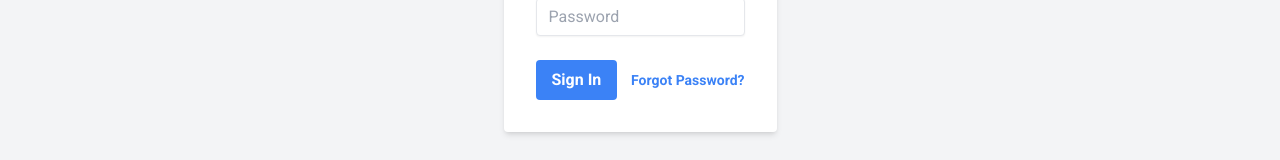
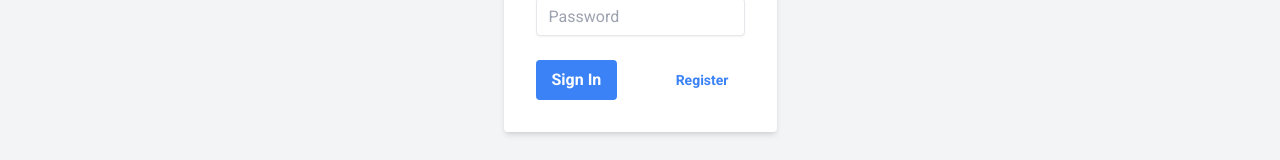
Before and after one commit to pn-code/fit-reservation, a Next.js app: page /login in a window 1280 px wide. Shown: the part 428-588 px from the top of the page. Built offline with nearby package versions, Linux system fonts and the light colour scheme.

Commit message:
Handling login functionality

```diff
--- a/app/login/page.tsx
+++ b/app/login/page.tsx
@@ -2,6 +2,7 @@
 import { useState } from "react";
 import Link from "next/link";
 import { useRouter } from "next/navigation";
+import axios from "axios";
 
 const SignInPage = () => {
     const [email, setEmail] = useState("");
@@ -11,9 +12,9 @@ const SignInPage = () => {
         password: "",
     });
 
-      const router = useRouter();
+    const router = useRouter();
 
-    const handleSubmit = (e: React.FormEvent<HTMLFormElement>) => {
+    const handleLogin = async (e: React.FormEvent<HTMLFormElement>) => {
         e.preventDefault();
         if (!email || !password) {
             setFormErrors({
@@ -23,14 +24,23 @@ const SignInPage = () => {
             return;
         }
         // TODO: Submit form data to server
-        router.push("/");
+        try {
+            const response = await axios.post("/api/users/login", {
+                email,
+                password,
+            });
+            console.log(response.data);
+        } catch (error) {
+            console.error(error);
+        }
+        // router.push("/");
     };
 
     return (
         <div className="min-h-screen flex flex-col justify-center items-center bg-gray-100">
             <h1 className="text-3xl font-bold mb-6">Sign In</h1>
             <form
-                onSubmit={handleSubmit}
+                onSubmit={handleLogin}
                 className="bg-white shadow-md rounded px-8 pt-6 pb-8 mb-4"
             >
                 <div className="mb-4">
@@ -91,10 +101,10 @@ const SignInPage = () => {
                         Sign In
                     </button>
                     <Link
-                        className="inline-block align-baseline font-bold text-sm text-blue-500 hover:text-blue-800"
-                        href="/forgotpassword"
+                        className="inline-block font-bold text-sm text-blue-500 hover:text-blue-800 mr-4"
+                        href="/register"
                     >
-                        Forgot Password?
+                        Register
                     </Link>
                 </div>
             </form>
```
